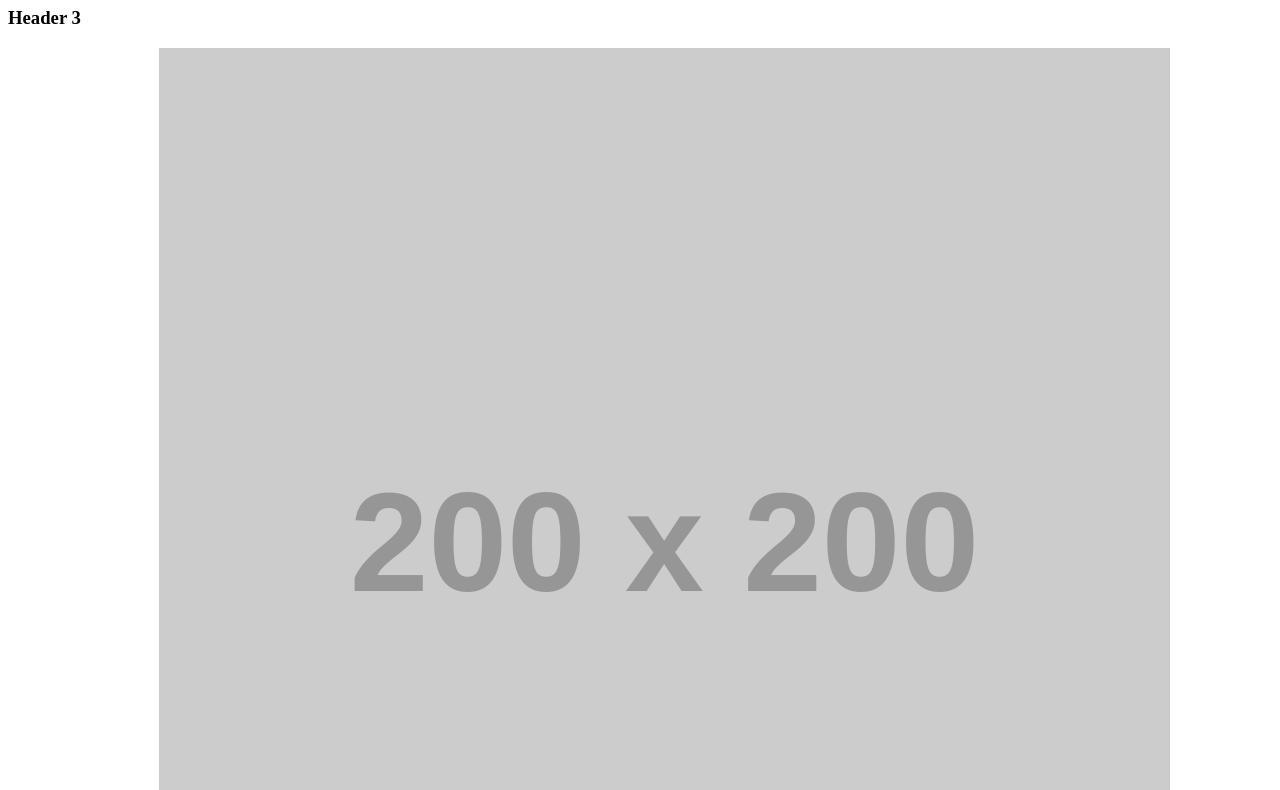
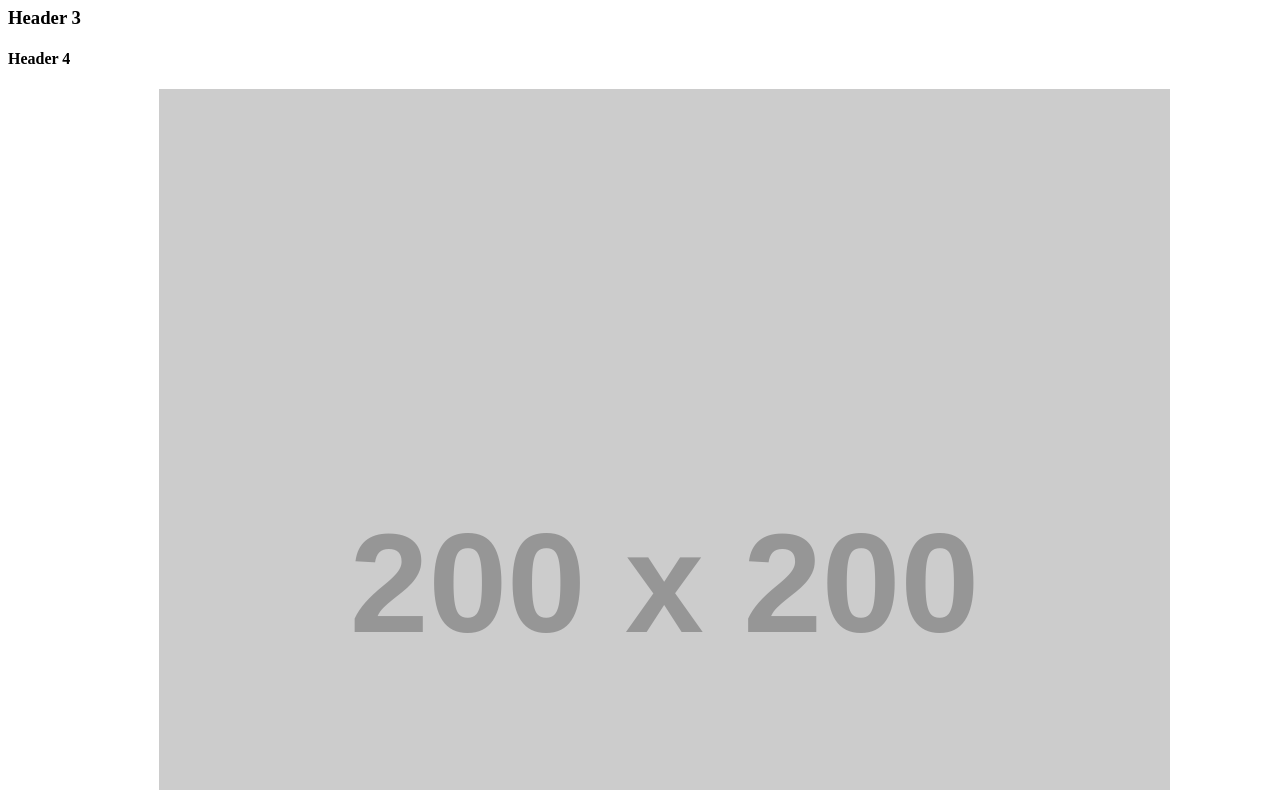
Before and after one commit to dtarvin/early2017foundations, a plain HTML site: page together.html in a window 1280 px wide. Shown: the part 73-863 px from the top of the page. Drawn offline with Linux system fonts and the light colour scheme; placeholder pictures from the web are drawn by us.

Commit message:
Adding h4

```diff
--- a/together.html
+++ b/together.html
@@ -20,6 +20,7 @@
     <body>
         <h1>Header 1</h1>
         <h3>Header 3</h3>
+        <h4>Header 4</h4>
         <a href="http://google.com">Google</a>
         <img src="http://placehold.it/200x200" />
         <script>
```
